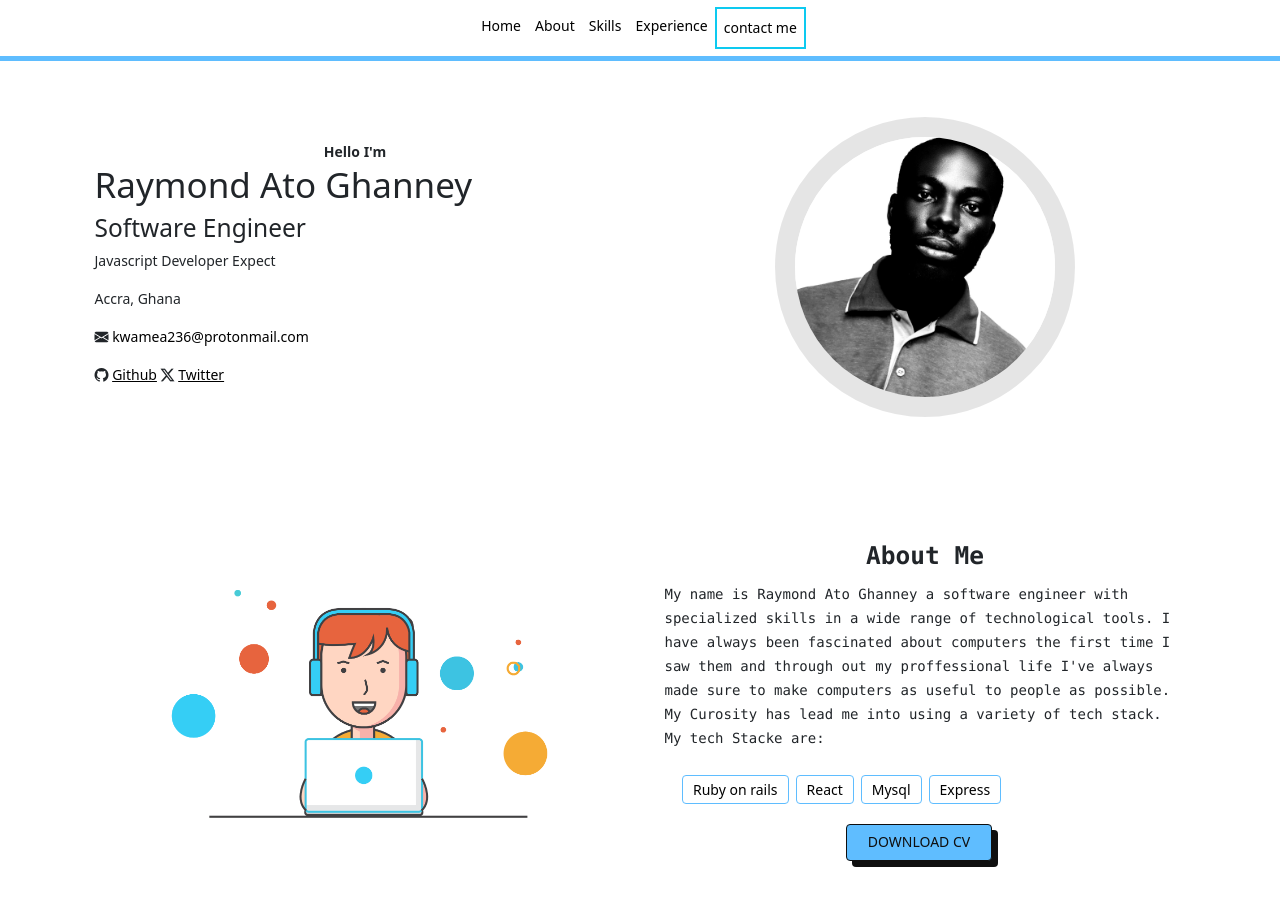
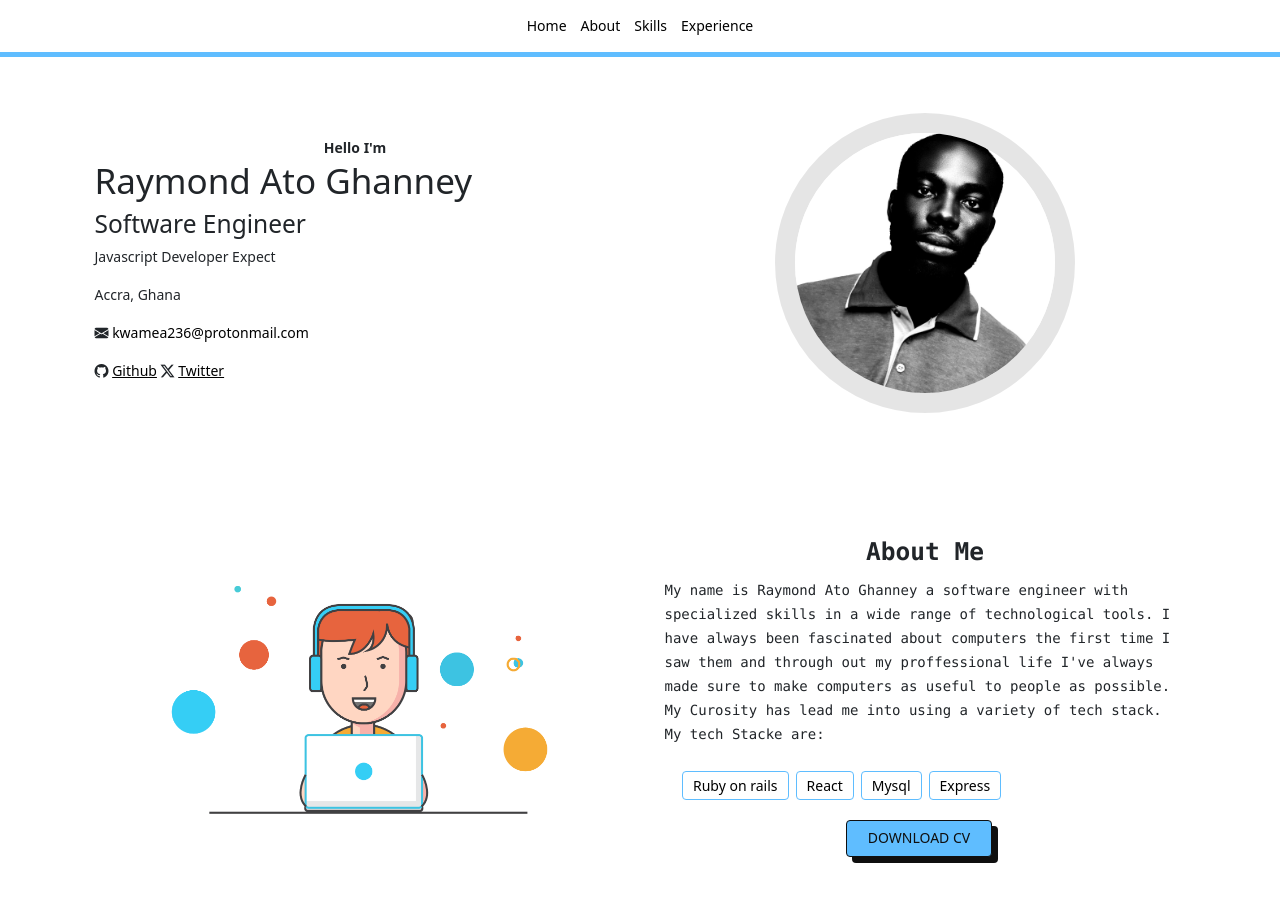
Before and after one commit to kwamea236/kwamea236.github.io, a Jekyll site: the page built from index.html, in a window 1280 px wide and 900 px high. Built offline with Jekyll 4.4.1, drawn with Linux system fonts in a browser that asks for light colours.

Commit message:
UPDATE remove contact me button on navbar

```diff
--- a/_includes/header.html
+++ b/_includes/header.html
@@ -9,7 +9,6 @@
           <a class="nav-link active" href="#hero">About</a>
           <a class="nav-link active" href="#skills">Skills</a>
           <a class="nav-link active" href="#expe">Experience</a>
-          <button class="nav-link active border border-2 border-info" href="https://twitter.com/kwamea236">contact me</button>
         </div>
       </div>
     </div>
```
